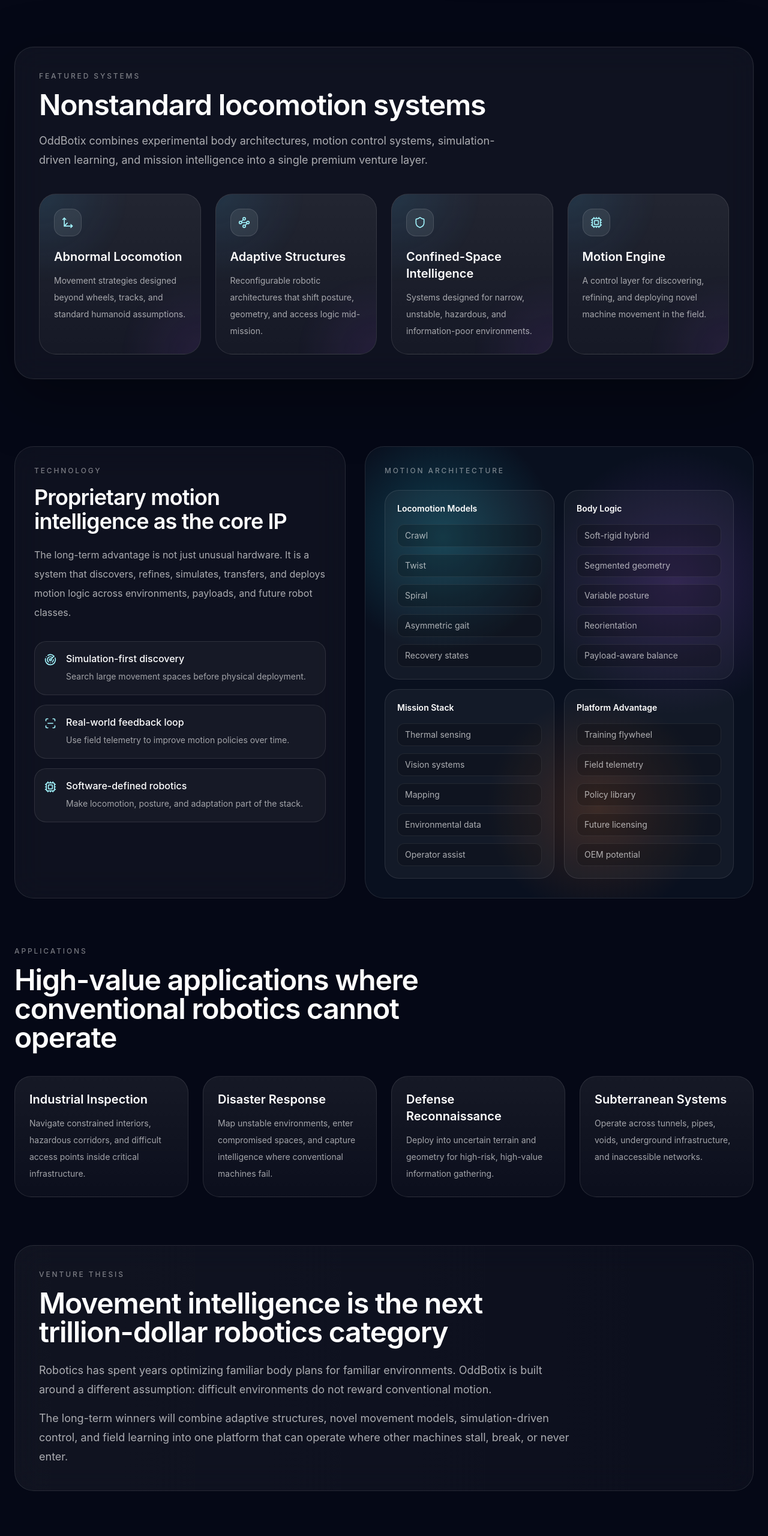
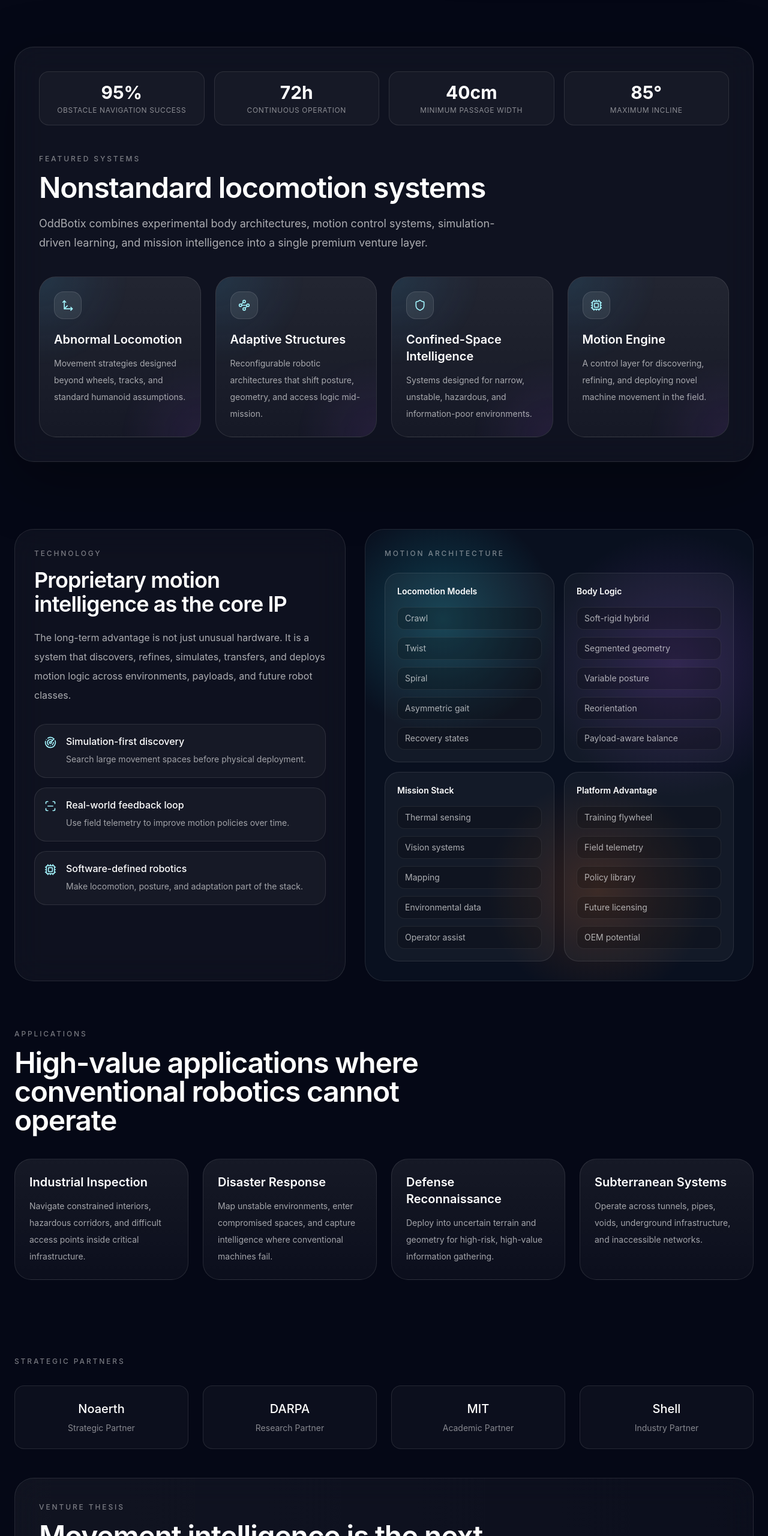
Before and after one commit to M4G3LL4N0/oddbotix, a Next.js app: page / in a window 1280 px wide. Shown: the part 865-3426 px from the top of the page at 60% size. Built offline with nearby package versions, Linux system fonts and the light colour scheme.

Commit message:
autobuilder recovery cycle for oddbotix

```diff
--- a/app/page.tsx
+++ b/app/page.tsx
@@ -1,5 +1,6 @@
 "use client";
 
+import { useState } from "react";
 import { motion } from "framer-motion";
 import {
   ArrowRight,
@@ -140,6 +141,7 @@
       <Systems />
       <Technology />
       <Applications />
+      <Partners />
       <Thesis />
       <FinalCta />
       <Footer />
@@ -233,9 +235,24 @@
 }
 
 function Systems() {
+  const capabilities = [
+    { metric: "95%", label: "Obstacle Navigation Success" },
+    { metric: "72h", label: "Continuous Operation" },
+    { metric: "40cm", label: "Minimum Passage Width" },
+    { metric: "85°", label: "Maximum Incline" },
+  ];
+
   return (
     <section id="systems" className="relative px-6 pb-8">
       <div className="mx-auto max-w-7xl rounded-[2rem] border border-white/10 bg-white/[0.045] p-8 shadow-[0_0_0_1px_rgba(255,255,255,0.02),0_30px_100px_rgba(0,0,0,0.35)] backdrop-blur-xl md:p-10">
+        <div className="mb-12 grid grid-cols-2 gap-4 md:grid-cols-4">
+          {capabilities.map((cap) => (
+            <div key={cap.label} className="rounded-2xl border border-white/10 bg-white/[0.03] p-4 text-center">
+              <div className="text-3xl font-bold text-white">{cap.metric}</div>
+              <div className="mt-1 text-xs uppercase tracking-wider text-white/50">{cap.label}</div>
+            </div>
+          ))}
+        </div>
         <div className="max-w-3xl">
           <p className="text-xs font-medium uppercase tracking-[0.24em] text-white/45">
             Featured Systems
@@ -283,9 +300,25 @@
 }
 
 function Technology() {
+  const [activeTab, setActiveTab] = useState('simulation');
+
   return (
     <section id="technology" className="px-6 py-20">
       <div className="mx-auto grid max-w-7xl gap-8 md:grid-cols-[0.92fr_1.08fr]">
+        <div className="flex gap-2 md:hidden">
+          <button
+            onClick={() => setActiveTab('simulation')}
+            className={`rounded-full px-4 py-2 text-sm ${activeTab === 'simulation' ? 'bg-white/10 text-white' : 'text-white/60'}`}
+          >
+            Simulation
+          </button>
+          <button
+            onClick={() => setActiveTab('architecture')}
+            className={`rounded-full px-4 py-2 text-sm ${activeTab === 'architecture' ? 'bg-white/10 text-white' : 'text-white/60'}`}
+          >
+            Architecture
+          </button>
+        </div>
         <div className="rounded-[2rem] border border-white/10 bg-white/[0.04] p-8 backdrop-blur-xl">
           <p className="text-xs font-medium uppercase tracking-[0.24em] text-white/45">
             Technology
@@ -359,6 +392,33 @@
               title={application.title}
               copy={application.description}
             />
+          ))}
+        </div>
+      </div>
+    </section>
+  );
+}
+
+function Partners() {
+  const partners = [
+    { name: "Noaerth", role: "Strategic Partner" },
+    { name: "DARPA", role: "Research Partner" },
+    { name: "MIT", role: "Academic Partner" },
+    { name: "Shell", role: "Industry Partner" },
+  ];
+
+  return (
+    <section className="px-6 py-12">
+      <div className="mx-auto max-w-7xl">
+        <p className="text-xs font-medium uppercase tracking-[0.24em] text-white/45">
+          Strategic Partners
+        </p>
+        <div className="mt-8 grid grid-cols-2 gap-6 md:grid-cols-4">
+          {partners.map((partner) => (
+            <div key={partner.name} className="rounded-2xl border border-white/10 bg-white/[0.03] p-6 text-center">
+              <div className="text-xl font-medium text-white">{partner.name}</div>
+              <div className="mt-2 text-sm text-white/50">{partner.role}</div>
+            </div>
           ))}
         </div>
       </div>
```
